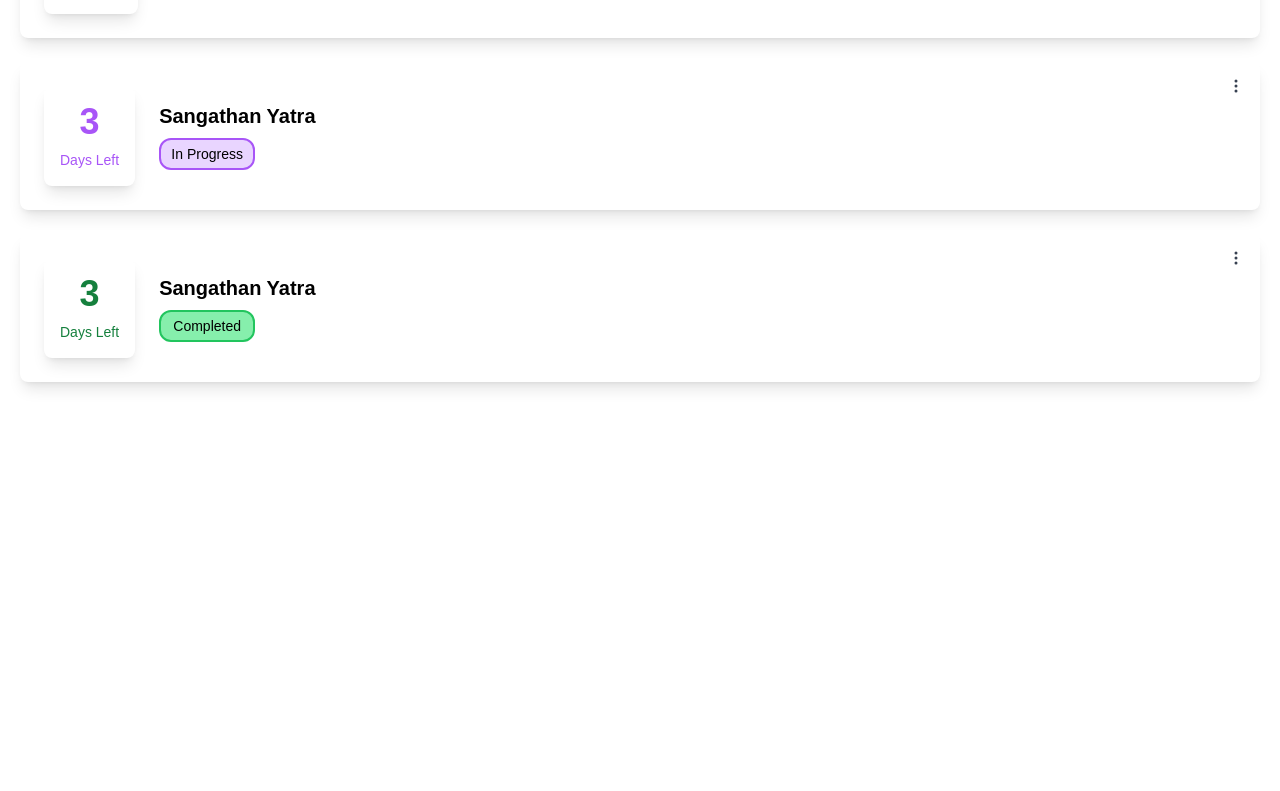
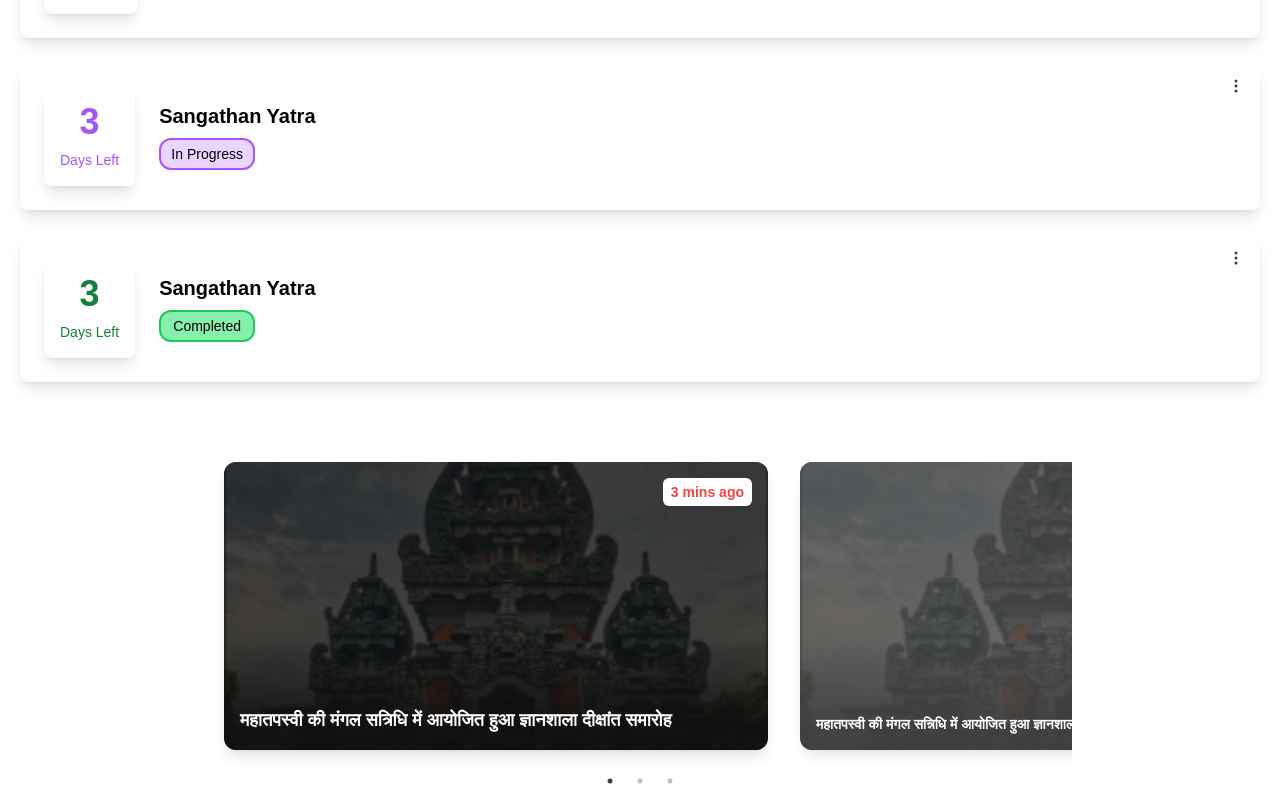
Before and after one commit to SrijaAdhya12/assignment, a React (Vite) app in the folder client/: page / in a window 1280 px wide. Shown: the part 590-1381 px from the top of the page. Before the commit the page ends 1036 px from the top, so only its background shows below. Built offline with nearby package versions, Linux system fonts and the light colour scheme.

Commit message:
feat: added news carausal

```diff
--- a/client/package.json
+++ b/client/package.json
@@ -13,7 +13,9 @@
     "react": "^18.3.1",
     "react-dom": "^18.3.1",
     "react-icons": "^5.4.0",
-    "react-router-dom": "^7.1.1"
+    "react-router-dom": "^7.1.1",
+    "react-slick": "^0.30.3",
+    "slick-carousel": "^1.8.1"
   },
   "devDependencies": {
     "@eslint/js": "^9.17.0",
--- a/client/src/assets/index.js
+++ b/client/src/assets/index.js
@@ -2,3 +2,4 @@ export { default as logo } from './logo.png'
 export { default as profile } from './profile.png'
 export { default as lotus } from './lotus.png'
 export { default as lotustop } from './lotustop.png'
+export { default as carausalimage } from './carausalimage.png'
--- a/client/src/pages/Home.jsx
+++ b/client/src/pages/Home.jsx
@@ -1,9 +1,10 @@
-import { Hero, Task } from "../section"
+import { Hero, Task, News } from "../section"
 const Home = () => {
   return (
     <>
     <Hero />
-    <Task />
+      <Task />
+      <News />
     </>
   )
 }
--- /dev/null
+++ b/client/src/section/News.jsx
@@ -0,0 +1,93 @@
+import React, { useState } from "react";
+import Slider from "react-slick";
+import "slick-carousel/slick/slick.css";
+import "slick-carousel/slick/slick-theme.css";
+import { carausalimage } from "../assets";
+
+const Carousel = () => {
+    const [activeSlide, setActiveSlide] = useState(0);
+
+    const settings = {
+        dots: true,
+        infinite: false,
+        speed: 500,
+        slidesToShow: 1.5,
+        slidesToScroll: 1,
+        draggable: true,
+        arrows: false,
+        centerMode: true,
+        centerPadding: "0px",
+        beforeChange: (current, next) => setActiveSlide(next),
+    };
+
+    const slides = [
+        {
+            id: 1,
+            title: "महातपस्वी की मंगल सत्रिधि में आयोजित हुआ ज्ञानशाला दीक्षांत समारोह",
+            image: carausalimage,
+            time: "3 mins ago",
+        },
+        {
+            id: 2,
+            title: "महातपस्वी की मंगल सन्निधि में आयोजित हुआ ज्ञानशाला दीक्षान्त समारोह",
+            image: carausalimage,
+            time: "5 mins ago",
+        }
+    ];
+
+    return (
+        <div className="w-full max-w-4xl mx-auto px-4">
+            <Slider {...settings}>
+                {slides.map((slide, index) => (
+                    <div key={slide.id} className="p-4 relative">
+                        {activeSlide !== index && (
+                            <div className="absolute inset-0 bg-opacity-50 rounded-xl z-10"></div>
+                        )}
+                        <div
+                            className={`relative bg-gray-800 text-white rounded-xl overflow-hidden shadow-lg ${activeSlide !== index ? "opacity-80" : "opacity-100"
+                                }`}
+                        >
+                            <img
+                                src={slide.image}
+                                alt={slide.title}
+                                className="w-full h-72 object-cover rounded-xl"
+                            />
+                            <div className="absolute inset-0 bg-black bg-opacity-50 flex flex-col justify-between p-4 rounded-xl">
+                                <span
+                                    className={`text-sm px-2 py-1 font-semibold rounded-md self-start ${activeSlide === index
+                                        ? "bg-white text-red-500"
+                                        : "bg-gray-500 text-gray-300"
+                                        } ml-auto`}
+                                >
+                                    {slide.time}
+                                </span>
+
+                                <h2
+                                    className={`font-bold ${activeSlide === index ? "text-lg" : "text-sm"}`}
+                                >
+                                    {slide.title}
+                                </h2>
+                            </div>
+                        </div>
+                    </div>
+                ))}
+                <div className="p-4">
+                    <div
+                        className="flex items-center justify-center bg-gray-900 text-white rounded-xl h-72 shadow-lg"
+                        style={{
+                            backgroundImage: `url(${carausalimage})`,
+                            backgroundSize: 'cover',
+                            backgroundPosition: 'center'
+                        }}
+                    >
+                        <button className="bg-red-500 px-6 py-2 text-white rounded-full">
+                            View All
+                        </button>
+                    </div>
+                </div>
+            </Slider>
+        </div>
+    );
+};
+
+export default Carousel;
--- a/client/src/section/index.js
+++ b/client/src/section/index.js
@@ -1,2 +1,3 @@
 export { default as Hero } from './Hero'
 export { default as Task } from './Task'
+export { default as News } from './News'
```
Also changed, not shown: client/src/assets/carausalimage.png (renamed from client/src/assets/carausal-image.png), 1 other file (tests, documents, lock files or other folders).
